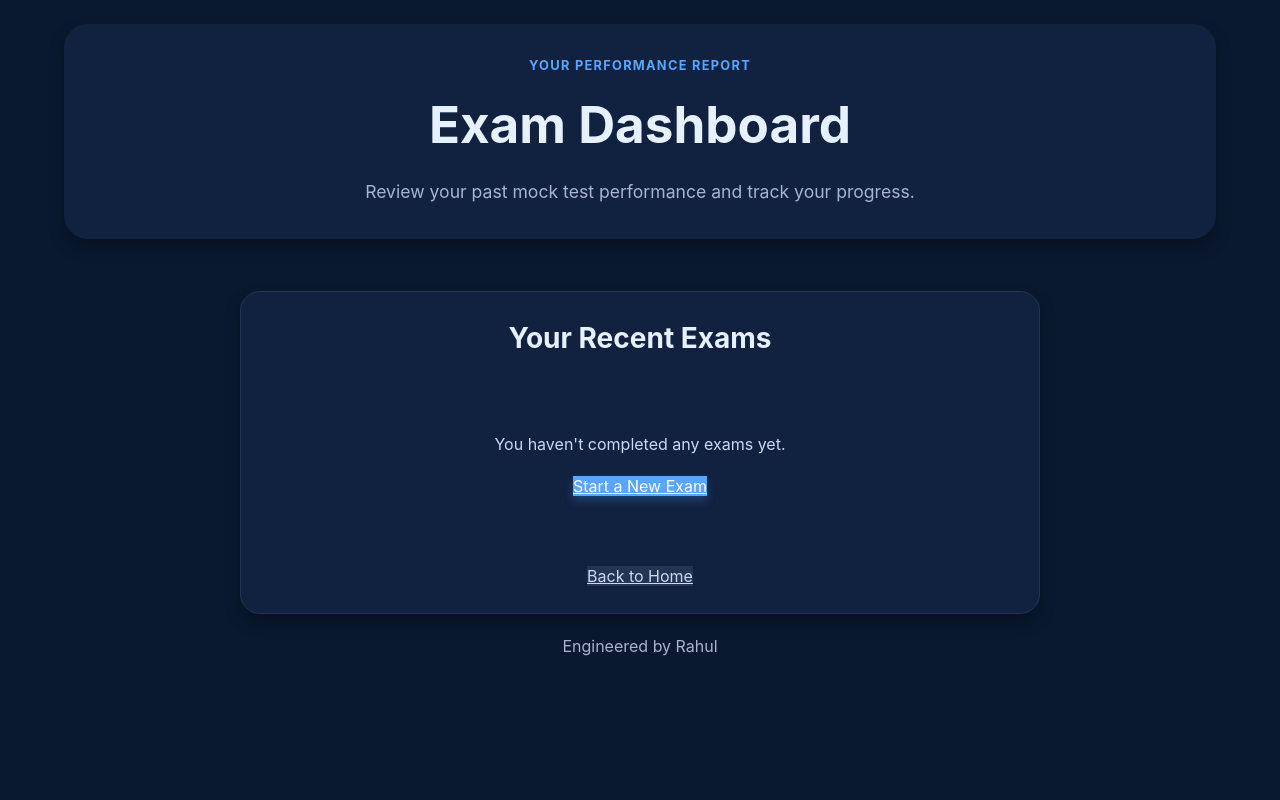
After one commit to rahulkr9122/BankPrepAI, a Flask app: page /dashboard in a window 1280 px wide. The commit adds this page. Run offline with Flask 3, Linux system fonts and the light colour scheme.

Commit message:
added version 0.1

```diff
--- a/backend/app.py
+++ b/backend/app.py
@@ -1,10 +1,13 @@
 import json
 import os
 import re
+import datetime
+import time
 
 from flask import Flask, jsonify, redirect, render_template, request, session, url_for
 from flask_session import Session
 from groq import Groq
+import groq
 import requests
 from flask_cors import CORS
 from dotenv import load_dotenv
@@ -38,10 +41,22 @@ Session(app)
 # GEMINI_API_KEY = os.getenv("GEMINI_API_KEY")
 # GEMINI_MODEL = os.getenv("GEMINI_MODEL", "gemini-pro")
 # USE_GEMINI = str(os.getenv("USE_GEMINI", "true")).lower() in {"1", "true", "yes", "on"}
-GROQ_API_KEY = os.getenv("GROQ_API_KEY")
+# GROQ_API_KEY = os.getenv("GROQ_API_KEY")
+# Load multiple Groq API keys for load balancing
+GROQ_API_KEYS_STR = os.getenv("GROQ_API_KEYS", "")
+GROQ_API_KEYS = [key.strip() for key in GROQ_API_KEYS_STR.split(',') if key.strip()]
+
+if not GROQ_API_KEYS:
+    # Fallback to the single key environment variable for backward compatibility
+    single_key = os.getenv("GROQ_API_KEY")
+    if single_key:
+        GROQ_API_KEYS.append(single_key)
+
+if not GROQ_API_KEYS:
+    app.logger.warning("No Groq API keys found. Please set `GROQ_API_KEYS` in your .env file as a comma-separated string.")
+
 GROQ_MODEL = os.getenv("GROQ_MODEL", "openai/gpt-oss-120b")
 USE_GROQ = str(os.getenv("USE_GROQ", "true")).lower() in {"1", "true", "yes", "on"}
-QUESTION_BATCH_SIZE = int(os.getenv("QUESTION_BATCH_SIZE", "10"))
 
 EXAM_LIBRARY = {
     "SBI Clerk": {
@@ -139,6 +154,7 @@ def extract_and_normalize_questions(json_string):
             "options": options,
             "answer": answer,
             "topic": item.get("topic") or "General Banking",
+            "sub_topic": item.get("sub_topic") or "General",
         })
 
     return normalized
@@ -146,97 +162,122 @@ def extract_and_normalize_questions(json_string):
 
 
 def call_groq(prompt):
-    if not GROQ_API_KEY:
-        raise ValueError("GROQ_API_KEY is not set.")
+    if not GROQ_API_KEYS:
+        raise ValueError("GROQ_API_KEYS are not set. Please add them to your .env file.")
 
-    client = Groq(api_key=GROQ_API_KEY, timeout=180.0)
-    retries = 3
-    for attempt in range(retries):
-        try:
-            chat_completion = client.chat.completions.create(
-                messages=[
-                    {
-                        "role": "user",
-                        "content": prompt,
-                    }
-                ],
-                model=GROQ_MODEL,
-                response_format={"type": "json_object"},
-                temperature=0.2,
-            )
-            raw_text = chat_completion.choices[0].message.content
-            return extract_and_normalize_questions(raw_text)
-        except groq.BadRequestError as e:
-            if "json_validate_failed" in str(e):
-                app.logger.warning(f"Groq JSON validation failed on attempt {attempt + 1}. Retrying...")
-                # Modify the prompt slightly to encourage a different response
-                prompt += " "
-                continue
-            raise RuntimeError(f"Groq API call failed: {e}") from e
-        except Exception as exc:
-            if "response_format" in str(exc):
-                raise RuntimeError(f"The selected model '{GROQ_MODEL}' may not support JSON mode. Error: {exc}") from exc
-            raise RuntimeError(f"Groq API call failed: {exc}") from exc
-    raise RuntimeError("Groq API call failed after multiple retries.")
+    start_key_index = session.get("groq_key_index", 0)
+
+    for i in range(len(GROQ_API_KEYS)):
+        key_index = (start_key_index + i) % len(GROQ_API_KEYS)
+        current_key = GROQ_API_KEYS[key_index]
+
+        app.logger.info(f"Using Groq API key with index: {key_index}")
+        client = Groq(api_key=current_key, timeout=180.0)
+
+        # Inner loop for retrying on JSON validation errors
+        for attempt in range(3):
+            try:
+                chat_completion = client.chat.completions.create(
+                    messages=[{"role": "user", "content": prompt}],
+                    model=GROQ_MODEL,
+                    response_format={"type": "json_object"},
+                    temperature=0.2,
+                )
+                raw_text = chat_completion.choices[0].message.content
+                session["groq_key_index"] = key_index
+                return extract_and_normalize_questions(raw_text)
+
+            except groq.BadRequestError as e:
+                if "json_validate_failed" in str(e):
+                    app.logger.warning(f"Groq JSON validation failed on attempt {attempt + 1} with key index {key_index}. Retrying prompt.")
+                    prompt += "\nReminder: The output must be a single, valid JSON object and nothing else."
+                    time.sleep(1)  # Small delay before retry
+                    continue  # Retry with same key, modified prompt
+
+                app.logger.error(f"Groq BadRequestError with key at index {key_index}: {e}. Switching key.")
+                break  # Break from inner loop to switch key
+
+            except groq.AuthenticationError:
+                app.logger.warning(f"Groq API key at index {key_index} failed authentication. Switching to the next key.")
+                break  # Break from inner loop to switch key
+
+            except groq.RateLimitError:
+                app.logger.warning(f"Groq API key at index {key_index} is rate-limited. Switching to the next key.")
+                break  # Break from inner loop to switch key
+
+            except Exception as exc:
+                app.logger.error(f"An unexpected error occurred with key at index {key_index}: {exc}. Switching key.")
+                break  # Break from inner loop to switch key
+
+    # If we exit the loops, it means all keys and retries have failed.
+    raise RuntimeError("Groq API call failed for all available keys and retries.")
 
 
 
 
-def build_prompt(exam_type, topics, difficulty, count, batch_number, total_batches):
+def build_prompt(exam_type, topics, difficulty, count):
     topic_list = ", ".join(topics)
 
     prompt_lines = [
         f"Generate exactly {count} multiple-choice banking mock test questions for the exam type '{exam_type}'. "
-        f"This is batch {batch_number} of {total_batches}. "
         f"Required syllabus topics: {topic_list}. "
         f"Difficulty must match '{difficulty}'. "
+        "The style, format, and complexity of the questions should closely mirror those found in the previous years' question papers for the specified exam. "
         "Create a completely fresh, fully new question set every time this request is made. "
         "Do not reuse prior questions, do not repeat the same wording patterns, and do not fall back to any canned bank. "
+        "Ensure that all questions generated in this single response are unique and not duplicates of each other. "
         "Create a balanced mix of questions distributed across all listed topics. "
     ]
 
     # Add topic-specific instructions
     if "English" in topics:
         prompt_lines.append(
-            "For English questions, prioritize contextual understanding (reading comprehension, sentence rearrangement, cloze tests) over simple vocabulary. "
+            "For English questions, generate questions from the following specific sub-topics: reading comprehension, phrase replacement, fill in the blanks, odd sentence out, para jumbles, cloze test, sentence connectors, misspelt words, error detection, word swap, word rearrangement, idioms and phrases, synonyms and antonyms. "
         )
     if "Numerical Ability" in topics:
         prompt_lines.append(
-            "For Numerical Ability questions, focus on data interpretation, simplification, number series, and arithmetic word problems. Questions must require calculation. "
+            "For Numerical Ability questions, generate questions from the following specific sub-topics: simplification/approximation, missing series/wrong series, quadratic equation, Data Interpretation (DI), and Arithmetic (including time and work, pipe and cistern, problems with ages, average, ratio and proportion, simple and compound interest, partnership). Questions must require calculation. "
         )
     if "Reasoning" in topics:
         prompt_lines.append(
-            "For Reasoning questions, include puzzles, seating arrangements, syllogisms, and logical deductions. "
+            "For Reasoning questions, generate questions from the following specific sub-topics: blood relation, direction and distance, alphanumeric series, syllogism, coding decoding, seating arrangement, inequality, box based puzzle, floor based puzzle, day/month/year/age based puzzle, and linear row/double row arrangement. "
         )
 
     prompt_lines.extend([
         "Use realistic bank exam wording and a clear mix of easy, moderate, and higher-value questions. "
         "Return raw JSON only, no markdown, no explanation, no headings. "
+        "The JSON structure for each question must be: {\"question\": \"...\", \"options\": [\"...\"], \"answer\": \"...\", \"topic\": \"...\", \"sub_topic\": \"...\"}. "
         "The 'topic' field must be one of the required syllabus topics. "
+        "For each question, the 'sub_topic' field must be filled with the specific sub-topic it belongs to (e.g., 'reading comprehension', 'seating arrangement', 'data interpretation'). "
         "Every answer must be exactly one of the option strings, not a number index. "
     ])
 
     return "".join(prompt_lines)
 
 
-def generate_questions_in_batches(exam_type, topics, difficulty, count):
-    questions = []
-    remaining = count
-    batch_index = 1
-    total_batches = max(1, (count + QUESTION_BATCH_SIZE - 1) // QUESTION_BATCH_SIZE)
+def generate_questions(exam_type, topics, difficulty, count):
+    """Generates the specified number of questions in a single API call, ensuring no duplicates."""
+    prompt = build_prompt(exam_type, topics, difficulty, count)
 
-    while remaining > 0:
-        batch_size = min(QUESTION_BATCH_SIZE, remaining)
-        prompt = build_prompt(exam_type, topics, difficulty, batch_size, batch_index, total_batches)
+    questions = call_groq(prompt)
 
-        batch_questions = call_groq(prompt)
+    if not questions:
+        raise RuntimeError("Groq API returned no questions.")
 
-        if not batch_questions:
-            raise RuntimeError(f"Groq returned no questions for batch {batch_index}/{total_batches}")
+    # Deduplicate questions based on the question text to prevent repeats.
+    unique_questions = []
+    seen_questions = set()
+    for q in questions:
+        question_text = q.get("question", "").strip().lower()
+        if question_text and question_text not in seen_questions:
+            unique_questions.append(q)
+            seen_questions.add(question_text)
 
-        questions.extend(batch_questions)
-        remaining -= len(batch_questions)
-        batch_index += 1
+    questions = unique_questions
+
+    # Log a warning if the AI returns fewer questions than requested after deduplication.
+    if len(questions) < count:
+        app.logger.warning(f"AI returned fewer questions ({len(questions)}) than requested ({count}) after deduplication.")
 
     return questions[:count]
 
@@ -250,10 +291,14 @@ def get_exam_config(exam_type):
 
 @app.get("/")
 def index():
-    return render_template("index.html")
+    has_history = "exam_history" in session and session["exam_history"]
+    return render_template("index.html", has_history=has_history)
 
 
-
+@app.get("/dashboard")
+def dashboard():
+    exam_history = session.get("exam_history", [])
+    return render_template("dashboard.html", exam_history=exam_history)
 
 
 @app.get("/topic-wise-exam")
@@ -282,11 +327,12 @@ def health():
     groq_error = None
     model_found = False
 
-    if not GROQ_API_KEY:
-        groq_error = "GROQ_API_KEY is not set."
+    if not GROQ_API_KEYS:
+        groq_error = "GROQ_API_KEYS is not set in the environment."
     else:
         try:
-            client = Groq(api_key=GROQ_API_KEY, timeout=30.0)
+            # Use the first key for the health check
+            client = Groq(api_key=GROQ_API_KEYS[0], timeout=30.0)
             # A simple chat completion to verify connection and model
             _ = client.chat.completions.create(
                 messages=[{"role": "user", "content": "ping"}],
@@ -355,7 +401,7 @@ def generate_exam():
     difficulty = config.get("difficulty")
 
     try:
-        questions = generate_questions_in_batches(exam_type, topics, difficulty, total_questions)
+        questions = generate_questions(exam_type, topics, difficulty, total_questions)
         # Store questions and the exam type in the session for the exam page to use.
         session["exam_questions"] = questions
         session["exam_type"] = exam_type
@@ -392,7 +438,7 @@ def generate_topic_exam():
         duration = 10
 
     try:
-        questions = generate_questions_in_batches(exam_type, [topic], difficulty, count)
+        questions = generate_questions(exam_type, [topic], difficulty, count)
         session["exam_questions"] = questions
         session["exam_type"] = exam_type
         return jsonify({
@@ -411,43 +457,95 @@ def generate_topic_exam():
 @app.post("/api/score-exam")
 def score_exam():
     payload = request.get_json(silent=True) or {}
-    # The session should be the single source of truth for the questions.
-    # This prevents the client from manipulating the questions and ensures all sections are scored.
-    questions = session.get("exam_questions")
+    questions = session.get("exam_questions") or []
     answers = payload.get("answers") or {}
 
     if not questions:
-        return jsonify({"error": "Exam session not found or expired. Please start a new exam."}), 400
+        return jsonify({
+            "score": 0.0,
+            "totalQuestions": 0,
+            "maxScore": 0.0,
+            "results": [],
+            "performanceByTopic": {},
+            "suggestions": ["No exam questions were found in the session. Please start a new exam."]
+        })
 
-    score = 0
+    score = 0.0
     results = []
+    performance_by_topic = {}
+
     for index, question in enumerate(questions, start=1):
         user_answer = answers.get(str(index - 1))
         correct_answer = question.get("answer")
-        is_correct = user_answer == correct_answer
-        if is_correct:
+        topic = question.get("topic") or "General Banking"
+        sub_topic = question.get("sub_topic") or "General"
+
+        is_correct = None
+        if user_answer:
+            is_correct = user_answer == correct_answer
+
+        if topic not in performance_by_topic:
+            performance_by_topic[topic] = {}
+        if sub_topic not in performance_by_topic[topic]:
+            performance_by_topic[topic][sub_topic] = {"correct": 0, "wrong": 0, "unanswered": 0, "total": 0}
+
+        performance_by_topic[topic][sub_topic]["total"] += 1
+
+        if not user_answer:
+            performance_by_topic[topic][sub_topic]["unanswered"] += 1
+        elif is_correct:
             score += 1
+            performance_by_topic[topic][sub_topic]["correct"] += 1
+        else:
+            score -= 0.5
+            performance_by_topic[topic][sub_topic]["wrong"] += 1
 
         results.append({
             "question": question.get("question"),
-            "topic": question.get("topic") or "General Banking",
+            "topic": topic,
+            "sub_topic": sub_topic,
             "userAnswer": user_answer,
             "correctAnswer": correct_answer,
             "isCorrect": is_correct,
             "options": question.get("options", [])
         })
 
-    total = len(questions)
-    percentage = round((score / total) * 100, 2) if total else 0
-    passed = percentage >= 60
+    suggestions = []
+    for topic, sub_topics in performance_by_topic.items():
+        for sub_topic_name, performance in sub_topics.items():
+            attempted = performance["correct"] + performance["wrong"]
+            if attempted > 0:
+                accuracy = (performance["correct"] / attempted) * 100
+                if accuracy < 70:
+                    suggestions.append(
+                        f"Your accuracy in '{sub_topic_name}' ({topic}) is low ({accuracy:.1f}%). Focus on this area."
+                    )
+            elif performance["unanswered"] > performance["total"] / 2 and performance['total'] > 2:
+                suggestions.append(
+                    f"You skipped many questions in '{sub_topic_name}' ({topic}). Try to build confidence here."
+                )
 
-    return jsonify({
-        "score": score,
-        "total": total,
-        "percentage": percentage,
-        "passed": passed,
-        "results": results
-    })
+    final_score = max(0.0, score)
+
+    exam_result = {
+        "score": final_score,
+        "totalQuestions": len(questions),
+        "maxScore": float(len(questions)),
+        "results": results,
+        "performanceByTopic": performance_by_topic,
+        "suggestions": suggestions,
+        "examType": session.get("exam_type", "Unknown"),
+        "timestamp": datetime.datetime.now().strftime("%Y-%m-%d %H:%M:%S")
+    }
+
+    exam_history = session.get("exam_history", [])
+    exam_history.append(exam_result)
+    session["exam_history"] = exam_history
+
+    session.pop("exam_questions", None)
+    session.pop("exam_type", None)
+
+    return jsonify(exam_result)
 
 
 @app.errorhandler(404)
--- /dev/null
+++ b/backend/templates/dashboard.html
@@ -0,0 +1,85 @@
+<!doctype html>
+<html lang="en">
+<head>
+  <meta charset="UTF-8" />
+  <meta name="viewport" content="width=device-width, initial-scale=1.0" />
+  <title>Your Dashboard - BankPrepAI</title>
+  <link rel="stylesheet" href="{{ url_for('static', filename='styles.css') }}" />
+</head>
+<body>
+  <div class="dashboard-shell">
+    <header class="hero">
+      <div>
+        <p class="eyebrow">Your Performance Report</p>
+        <h1>Exam Dashboard</h1>
+        <p class="hero-copy">Review your past mock test performance and track your progress.</p>
+      </div>
+    </header>
+
+    <main class="app-grid-center">
+      <section class="panel" style="width: 100%; max-width: 800px;">
+        <div class="panel-header">
+          <h2>Your Recent Exams</h2>
+        </div>
+
+        {% if exam_history %}
+          <div class="results">
+            {% for report in exam_history | reverse %}
+              <div class="result-card">
+                <div class="results-header">
+                  <h3>{{ report.examType }}</h3>
+                  <span class="score-badge">Score: {{ report.score }} / {{ report.maxScore }}</span>
+                </div>
+                <p style="color: var(--text-color-light); margin-bottom: 1rem;">Taken on: {{ report.timestamp }}</p>
+                <h4>Topic Performance:</h4>
+                <div class="meta-grid">
+                  {% if report.performanceByTopic is defined %}
+                    {% for topic, sub_topics in report.performanceByTopic.items() %}
+                      <h5 style="margin-top: 1rem; margin-bottom: 0.5rem; color: var(--heading-color);">{{ topic }}</h5>
+                      {% for sub_topic, performance in sub_topics.items() %}
+                        <div style="padding-left: 1rem;">
+                          <span class="topic-tag soft">{{ sub_topic }}</span>
+                          Correct: {{ performance.correct }}, Wrong: {{ performance.wrong }}, Unanswered: {{ performance.unanswered }}
+                        </div>
+                      {% endfor %}
+                    {% endfor %}
+                  {% elif report.topicPerformance is defined %}
+                    {# Fallback for older report format #}
+                    {% for topic, performance in report.topicPerformance.items() %}
+                      <div>
+                        <span class="topic-tag">{{ topic }}</span>
+                        Correct: {{ performance.correct }}, Wrong: {{ performance.wrong }}, Unanswered: {{ performance.unanswered }}
+                      </div>
+                    {% endfor %}
+                  {% endif %}
+                </div>
+                {% if report.suggestions %}
+                  <div class="exam-meta" style="margin-top: 1rem;">
+                      <h4 class="meta-title">Suggestions for Improvement:</h4>
+                      <ul>
+                        {% for suggestion in report.suggestions %}
+                          <li style="color: var(--text-color-light);">{{ suggestion }}</li>
+                        {% endfor %}
+                      </ul>
+                  </div>
+                {% endif %}
+              </div>
+            {% endfor %}
+          </div>
+        {% else %}
+          <div style="text-align: center; padding: 2rem;">
+            <p>You haven't completed any exams yet.</p>
+            <a href="{{ url_for('index') }}" class="primary-btn">Start a New Exam</a>
+          </div>
+        {% endif %}
+          <div style="text-align: center; margin-top: 2rem;">
+              <a href="{{ url_for('index') }}" class="ghost-btn">Back to Home</a>
+          </div>
+      </section>
+    </main>
+     <footer style="text-align: center; margin-top: 20px; color: var(--text-color-light);">
+      Engineered by Rahul
+    </footer>
+  </div>
+</body>
+</html>
--- a/backend/templates/exam.html
+++ b/backend/templates/exam.html
@@ -136,8 +136,8 @@
                         throw new Error(results.error || 'Failed to score exam.');
                     }
 
-                    alert(`Exam Finished!\n\nYour score: ${results.score} out of ${results.total} (${results.percentage}%)`);
-                    window.location.href = '/'; // Redirect to homepage
+                    window.location.href = '/dashboard'; // Redirect to dashboard
+
 
                 } catch (error) {
                     console.error('Error submitting exam:', error);
--- a/backend/templates/topic_wise_exam.html
+++ b/backend/templates/topic_wise_exam.html
@@ -36,6 +36,7 @@
         <div class="button-group">
             <button id="generateExamBtn" class="primary-btn-enhanced">Generate Exam</button>
             <a href="/" class="secondary-btn">Go Back</a>
+            <a href="/dashboard" class="secondary-btn">Dashboard</a>
         </div>
       </section>
 
```
Also changed, not shown: backend/templates/index.html (+7 -1 lines), 1 other file.
